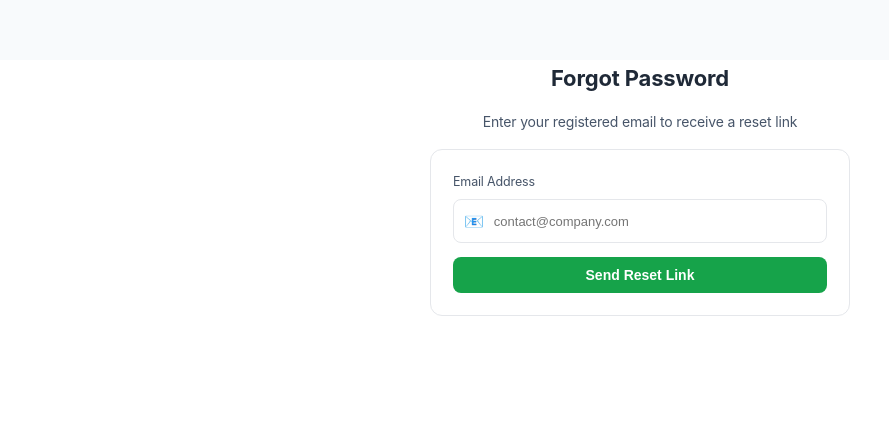
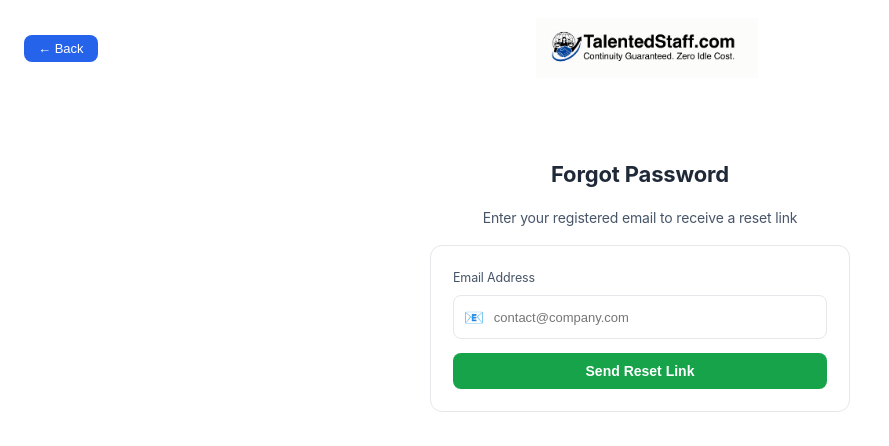
Before and after one commit to AAYUSH16P/Supplier-Portal-Frontend, a React (Create React App) app: page /forgot-password in a window 1280 px wide. Shown: the top 446 px of the page, without its empty margins (0-889 px from the left). Built offline with nearby package versions, Linux system fonts and the light colour scheme; no server answers.

Commit message:
changessssssssssssxlsskmmssss

```diff
--- a/src/App.js
+++ b/src/App.js
@@ -32,7 +32,7 @@ import AdminLogin from "./pages/Admin/AdminLogin";
 import AdminProtectedRoute from "./routes/AdminProtectedRoute";
 import EmployeeInviteInfo from "./pages/RegisteredUser/EmployeeInviteInfo";
 import ResetPassword from "./style/RegisteredUser/ResetPassword";
-import ForgotPassword from "./style/RegisteredUser/ForgotPassword";
+import ForgotPassword from "./pages/RegisteredUser/ForgotPassword"
 import RegistrationSuccess from "./pages/LandingPage/RegistrationSuccess";
 
 
--- /dev/null
+++ b/src/Components/common/AuthHeader.jsx
@@ -0,0 +1,37 @@
+import { useNavigate } from "react-router-dom";
+import "../../style/RegisteredUser/SupplierLogin.css";
+
+export default function AuthHeader({
+  showBack = false,
+  backTo = "/login",
+  backLabel = "Back",
+}) {
+  const navigate = useNavigate();
+
+  return (
+    <header className="login-header">
+      <div className="header-left">
+        {showBack ? (
+          <button
+            className="back-btn"
+            onClick={() => navigate(backTo)}
+          >
+            ← {backLabel}
+          </button>
+        ) : (
+          <button className="back-btn">Supplier Login</button>
+        )}
+      </div>
+
+      <div className="brand-center">
+        <img
+          src="/TSlogoFinal.jpg"
+          alt="TalentedStaff"
+          className="header-logo-img"
+        />
+      </div>
+
+      <div className="header-spacer" />
+    </header>
+  );
+}
--- a/src/pages/RegisteredUser/BookMeeting.jsx
+++ b/src/pages/RegisteredUser/BookMeeting.jsx
@@ -221,7 +221,16 @@ export default function BookMeeting() {
     }
   };
 
+
+  const getNowIST = () => {
+    const now = new Date();
+    return new Date(now.toLocaleString("en-US", { timeZone: "Asia/Kolkata" }));
+  };
+
+
   const generateAvailableSlotsFromEvents = (date, busyEvents) => {
+
+  const nowIST = getNowIST();
     const slots = [];
     busyEvents.forEach((event, i) => {
 
@@ -243,6 +252,13 @@ export default function BookMeeting() {
           minute,
           0
         );
+
+        const isToday =
+        istDate.toDateString() === nowIST.toDateString();
+
+      if (isToday && istDate <= nowIST) {
+        continue;
+      }
 
         const utcDate = new Date(istDate.getTime() - 5.5 * 60 * 60 * 1000);
 
--- a/src/style/RegisteredUser/ForgotPassword.jsx
+++ b/src/pages/RegisteredUser/ForgotPassword.jsx
@@ -1,12 +1,18 @@
 import { useState } from "react";
-import { toast } from "react-toastify";
+import { toast, ToastContainer } from "react-toastify";
+import { useNavigate } from "react-router-dom";
+import AuthHeader from "../../Components/common/AuthHeader";
+import "../../style/RegisteredUser/forgotPassword.css";
+import "react-toastify/dist/ReactToastify.css";
 
 export default function ForgotPassword() {
   const [email, setEmail] = useState("");
   const [loading, setLoading] = useState(false);
+  const navigate = useNavigate();
 
   const handleSubmit = async (e) => {
     e.preventDefault();
+
     if (!email.trim()) {
       toast.error("Email is required");
       return;
@@ -23,8 +29,15 @@ export default function ForgotPassword() {
         }
       );
 
-      // SECURITY: always show success
-      toast.success("If the email exists, a reset link has been sent.");
+      // ✅ Show toast
+      toast.success("If the email exists, a reset link has been sent.", {
+        autoClose: 2000,
+      });
+
+      // ✅ Redirect AFTER toast duration
+      setTimeout(() => {
+        navigate("/login");
+      }, 2000);
     } catch {
       toast.error("Something went wrong");
     } finally {
@@ -34,6 +47,12 @@ export default function ForgotPassword() {
 
   return (
     <div className="login-page">
+      {/* ✅ Toast renderer */}
+      <ToastContainer />
+
+      {/* ✅ Reused Auth Header */}
+      <AuthHeader showBack backTo="/login" backLabel="Back" />
+
       <main className="login-container">
         <h1>Forgot Password</h1>
         <p className="subtitle">
@@ -43,6 +62,7 @@ export default function ForgotPassword() {
         <form onSubmit={handleSubmit}>
           <div className="login-card">
             <label>Email Address</label>
+
             <div className="input-box">
               <span>📧</span>
               <input
@@ -53,7 +73,11 @@ export default function ForgotPassword() {
               />
             </div>
 
-            <button type="submit" className="login-btn" disabled={loading}>
+            <button
+              type="submit"
+              className="login-btn"
+              disabled={loading}
+            >
               {loading ? "Sending..." : "Send Reset Link"}
             </button>
           </div>
--- a/src/pages/RegisteredUser/ReviewCandidates.jsx
+++ b/src/pages/RegisteredUser/ReviewCandidates.jsx
@@ -69,16 +69,27 @@ export default function ReviewCandidates() {
         }
       );
 
-      // Update UI list
       setCandidates((prev) =>
-        prev.map((c) => (c.id === editForm.id ? editForm : c))
+        prev.map((c) =>
+          c.id === editForm.id
+            ? {
+                ...c,
+                ...payload, // certifications is ARRAY again
+              }
+            : c
+        )
       );
 
+      // ✅ SUCCESS TOAST
+      toast.success("Candidate details updated successfully");
+
+      // ✅ Close modal
       setShowEditModal(false);
     } catch {
       toast.error("Failed to update candidate");
     }
   };
+
 
 
   const handleEditOpen = (candidate) => {
--- a/src/pages/RegisteredUser/SupplierHome.jsx
+++ b/src/pages/RegisteredUser/SupplierHome.jsx
@@ -1,9 +1,9 @@
 import AppHeader from "../../Components/RegisteredUser/AppHeader";
 import AppSidebar from "../../Components/RegisteredUser/AppSidebar";
 import "../../style/RegisteredUser/SupplierHome.css";
-import { useMemo } from "react";
 import { useNavigate } from "react-router-dom";
 import AppFooter from "../../Components/common/AppFooter";
+import { useMemo, useEffect } from "react";
 
 
 export default function SupplierHome() {
@@ -61,12 +61,16 @@ export default function SupplierHome() {
       // 🔐 Replace token with new token from API
       if (data.token) {
         localStorage.setItem("token", data.token);
-        window.location.reload();
       }
     } catch (error) {
       console.error("Refresh token error:", error);
     }
   };
+
+  useEffect(() => {
+    handleRefreshToken();
+    // eslint-disable-next-line react-hooks/exhaustive-deps
+  }, []);
 
 
 
@@ -149,20 +153,7 @@ export default function SupplierHome() {
                 </div>
 
 
-                <button
-                  style={{
-                    marginTop: "8px",
-                    padding: "4px 10px",
-                    fontSize: "12px",
-                    borderRadius: "6px",
-                    border: "1px solid #ccc",
-                    background: "transparent",
-                    cursor: "pointer"
-                  }}
-                  onClick={handleRefreshToken}
-                  >
-                  🔄 Refresh
-                </button>
+
 
               </div>
             </div>
```
Also changed, not shown: src/style/RegisteredUser/forgotPassword.css (added).
